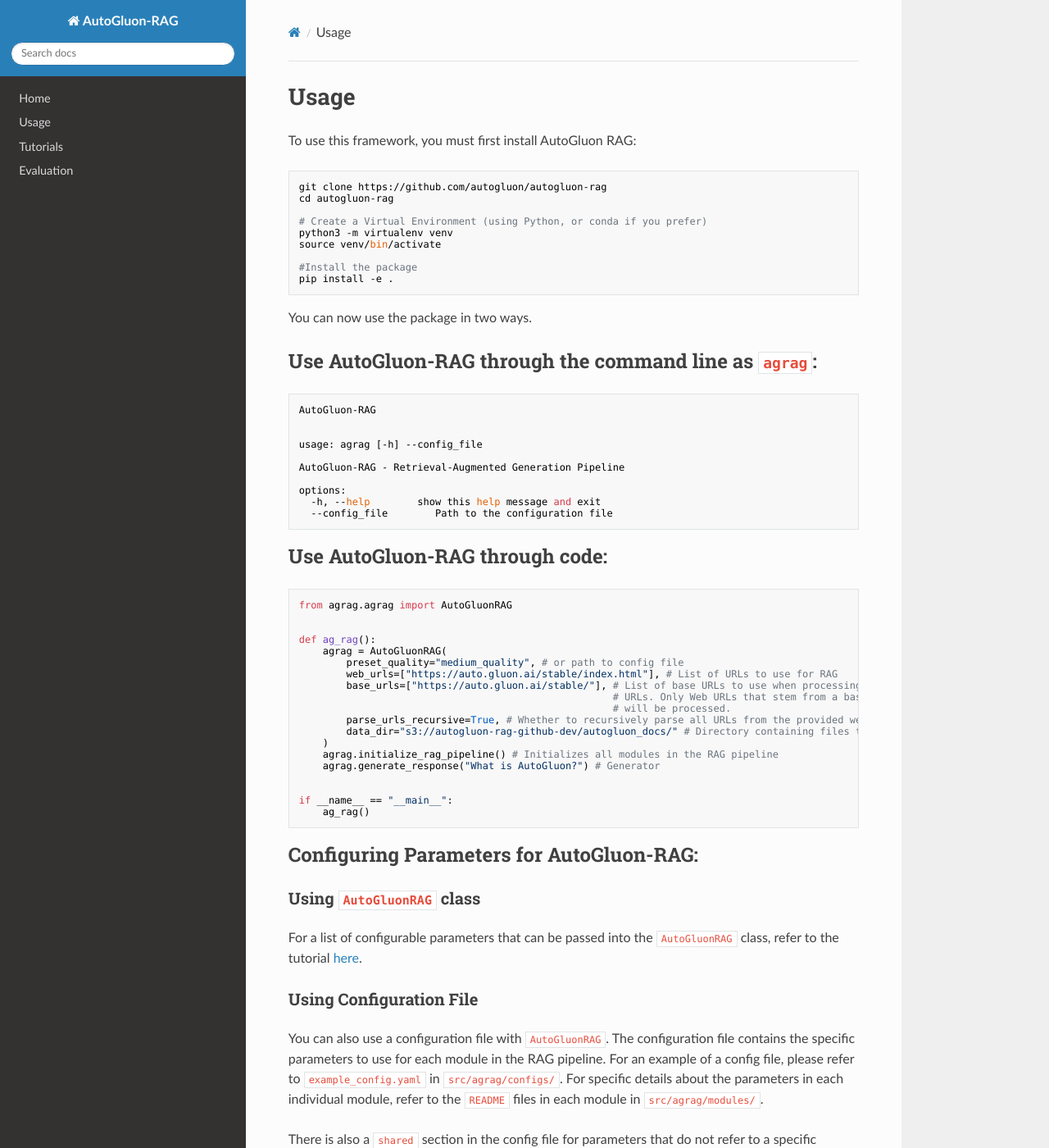
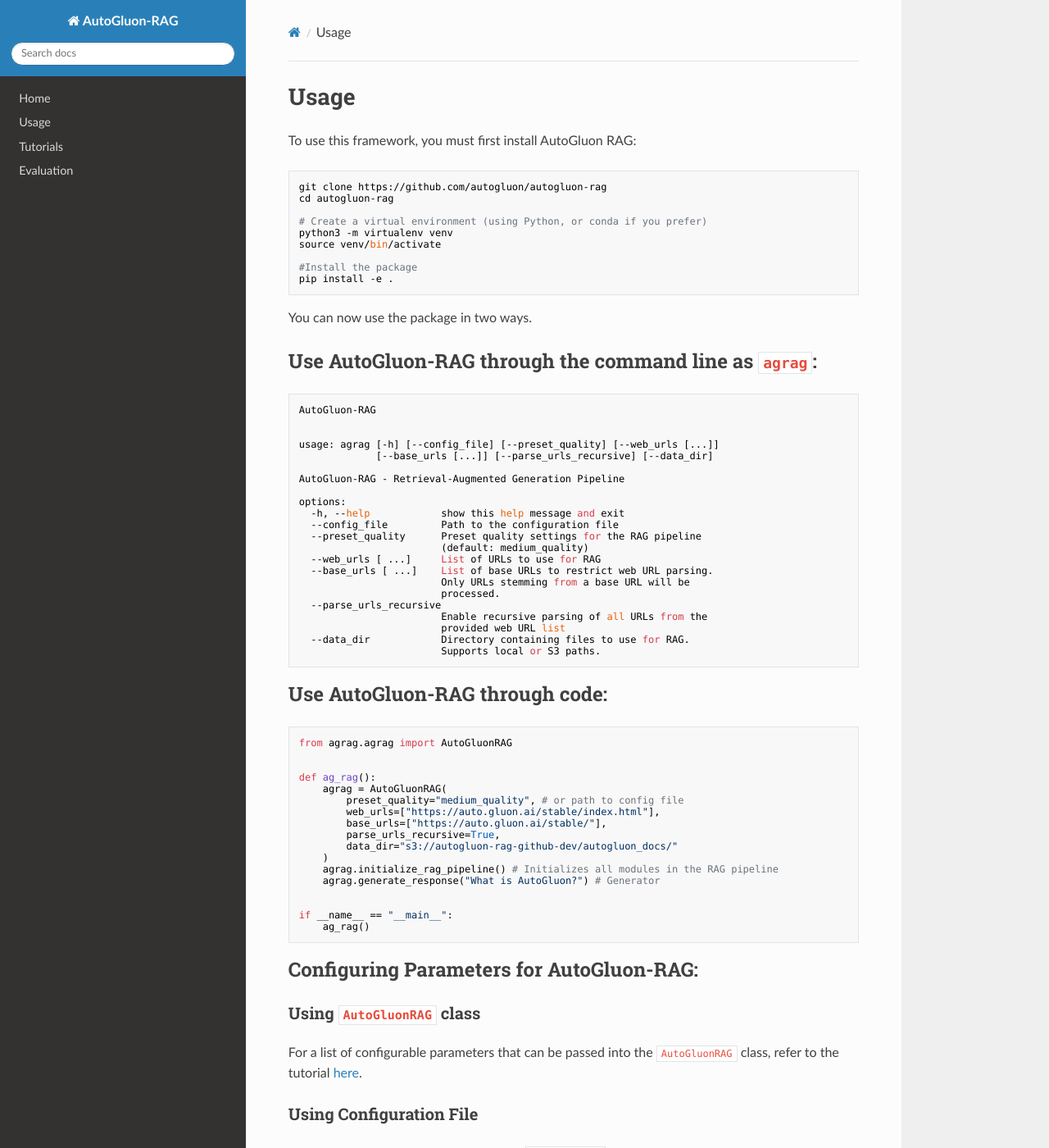
Before and after one commit to autogluon/autogluon-rag, an MkDocs documentation site: the page built from docs/tutorials/usage.md, in a window 1280 px wide and 1400 px high. Shown: the whole window at 82% size. Built offline with MkDocs 1.6.1, drawn with Linux system fonts in a browser that asks for light colours; nearby versions of some CDN libraries.

Commit message:
Fix Argument Parsing for Command Line (#93)
* add all arguments to parser for command line help

* simplify argument parsing

* Update usage.md

---------

Co-authored-by: Shuai Zhang <cheungdaven@gmail.com>

````diff
--- a/docs/tutorials/usage.md
+++ b/docs/tutorials/usage.md
@@ -5,7 +5,7 @@ To use this framework, you must first install AutoGluon RAG:
 git clone https://github.com/autogluon/autogluon-rag
 cd autogluon-rag
 
-# Create a Virtual Environment (using Python, or conda if you prefer)
+# Create a virtual environment (using Python, or conda if you prefer)
 python3 -m virtualenv venv
 source venv/bin/activate
 
@@ -20,13 +20,25 @@ You can now use the package in two ways.
 AutoGluon-RAG
 
 
-usage: agrag [-h] --config_file
+usage: agrag [-h] [--config_file] [--preset_quality] [--web_urls [...]]
+             [--base_urls [...]] [--parse_urls_recursive] [--data_dir]
 
 AutoGluon-RAG - Retrieval-Augmented Generation Pipeline
 
 options:
-  -h, --help        show this help message and exit
-  --config_file        Path to the configuration file
+  -h, --help            show this help message and exit
+  --config_file         Path to the configuration file
+  --preset_quality      Preset quality settings for the RAG pipeline
+                        (default: medium_quality)
+  --web_urls [ ...]     List of URLs to use for RAG
+  --base_urls [ ...]    List of base URLs to restrict web URL parsing.
+                        Only URLs stemming from a base URL will be
+                        processed.
+  --parse_urls_recursive
+                        Enable recursive parsing of all URLs from the
+                        provided web URL list
+  --data_dir            Directory containing files to use for RAG.
+                        Supports local or S3 paths.
 ```
 
 ## Use AutoGluon-RAG through code:
@@ -37,12 +49,10 @@ from agrag.agrag import AutoGluonRAG
 def ag_rag():
     agrag = AutoGluonRAG(
         preset_quality="medium_quality", # or path to config file
-        web_urls=["https://auto.gluon.ai/stable/index.html"], # List of URLs to use for RAG
-        base_urls=["https://auto.gluon.ai/stable/"], # List of base URLs to use when processing web
-                                                     # URLs. Only Web URLs that stem from a base URL
-                                                     # will be processed.
-        parse_urls_recursive=True, # Whether to recursively parse all URLs from the provided web url list
-        data_dir="s3://autogluon-rag-github-dev/autogluon_docs/" # Directory containing files to use for RAG
+        web_urls=["https://auto.gluon.ai/stable/index.html"],
+        base_urls=["https://auto.gluon.ai/stable/"],
+        parse_urls_recursive=True,
+        data_dir="s3://autogluon-rag-github-dev/autogluon_docs/"
     )
     agrag.initialize_rag_pipeline() # Initializes all modules in the RAG pipeline
     agrag.generate_response("What is AutoGluon?") # Generator
````
Also changed, not shown: 3 other files.
